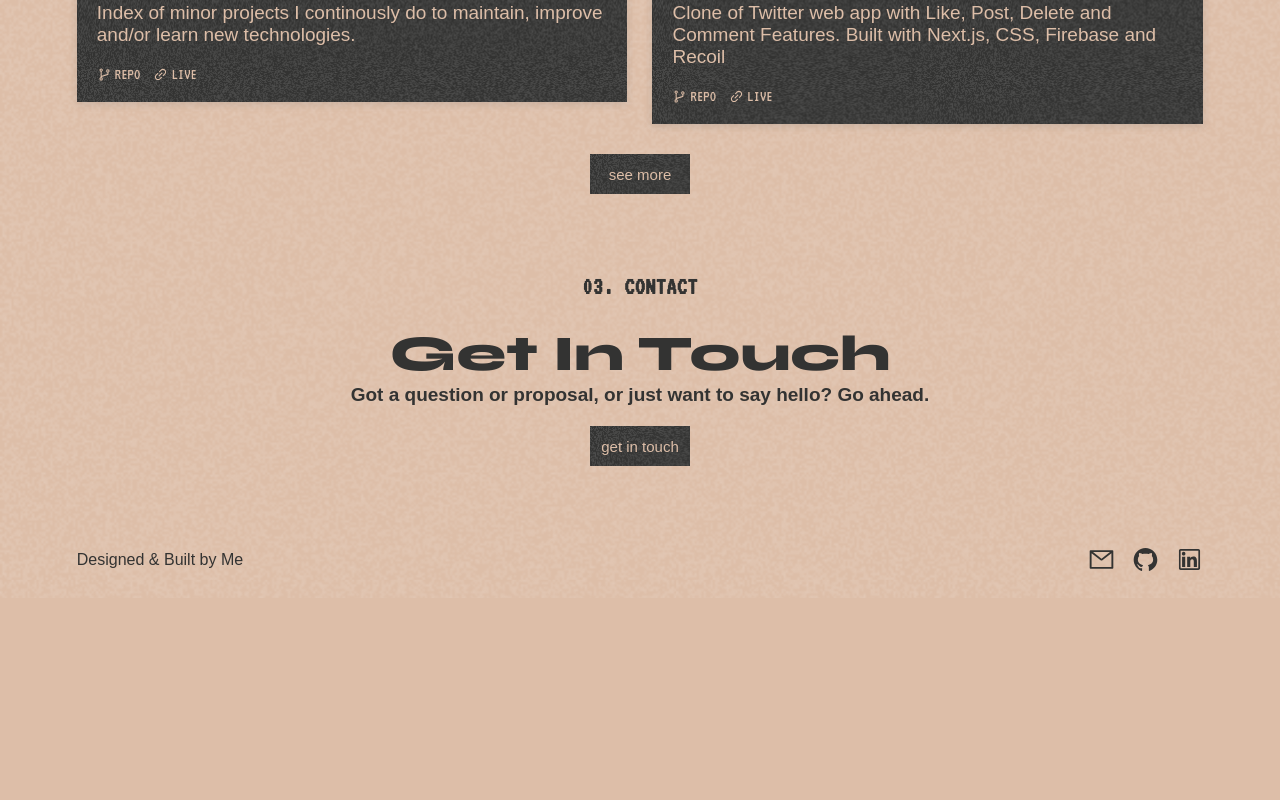
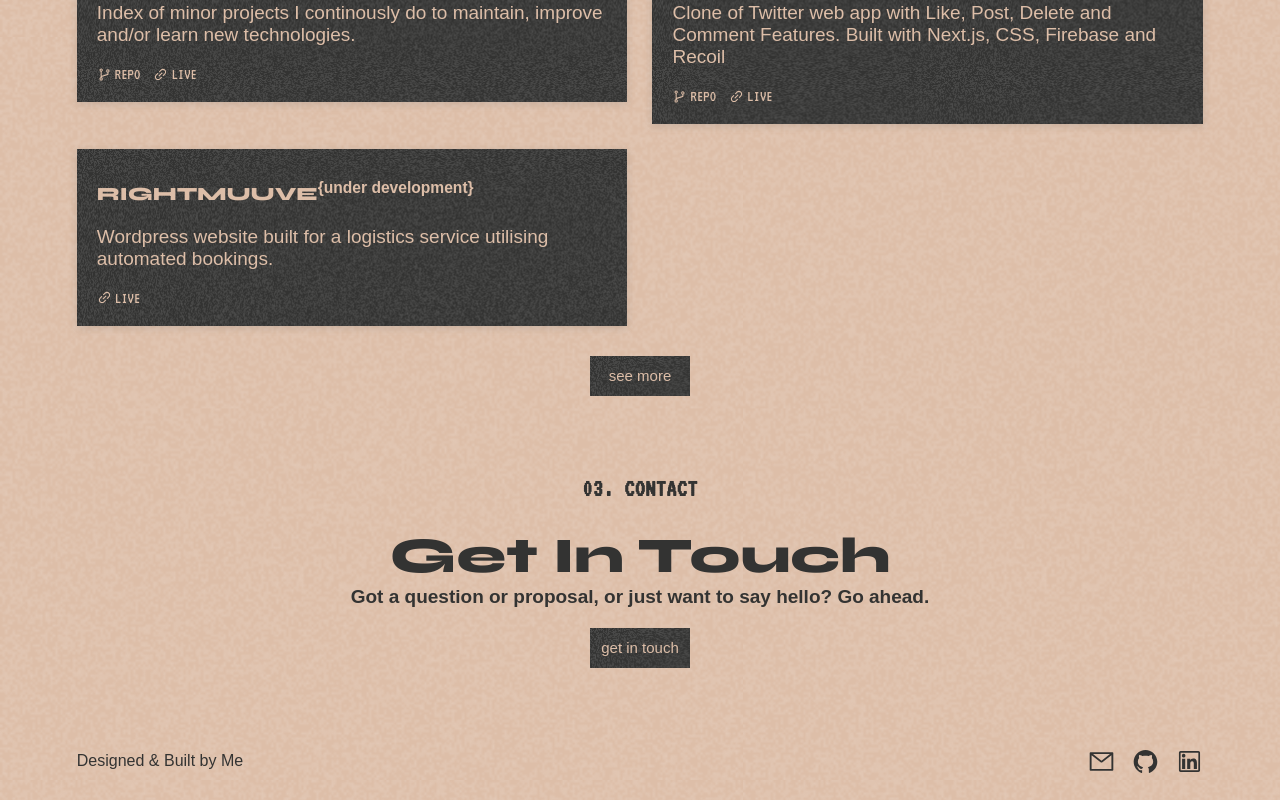
Before and after one commit to PhemiT/portfolio-v1, a Next.js app: page / in a window 1280 px wide. Shown: the part 1449-2249 px from the top of the page. Before the commit the page ends 2047 px from the top, so only its background shows below. Built offline with nearby package versions, Linux system fonts and the light colour scheme; a web font is replaced by a local one.

Commit message:
portfolio update

```diff
--- a/modules/Work.tsx
+++ b/modules/Work.tsx
@@ -63,6 +63,17 @@ const Work = () => {
                             </div>
                         </div>
                     </div>
+                    <div className="work">
+                        <h3>RIGHTMUUVE<sup>{`{under development}`}</sup></h3>
+                        <div className="info">
+                            <p>Wordpress website built for a logistics service utilising automated bookings.</p>
+                            <div className="links">
+                                <a href="https://rightmuuve.com/" target="_blank" rel="noopener noreferrer">
+                                    <span><Icon icon={ICONS.live} color='#DDBEA8' size={15} />Live</span>
+                                </a>
+                            </div>
+                        </div>
+                    </div>
                 </div>
                     <div className="works-cta">
                         <a href="https://github.com/PhemiT?tab=repositories" target="_blank" rel="noopener noreferrer">
```
